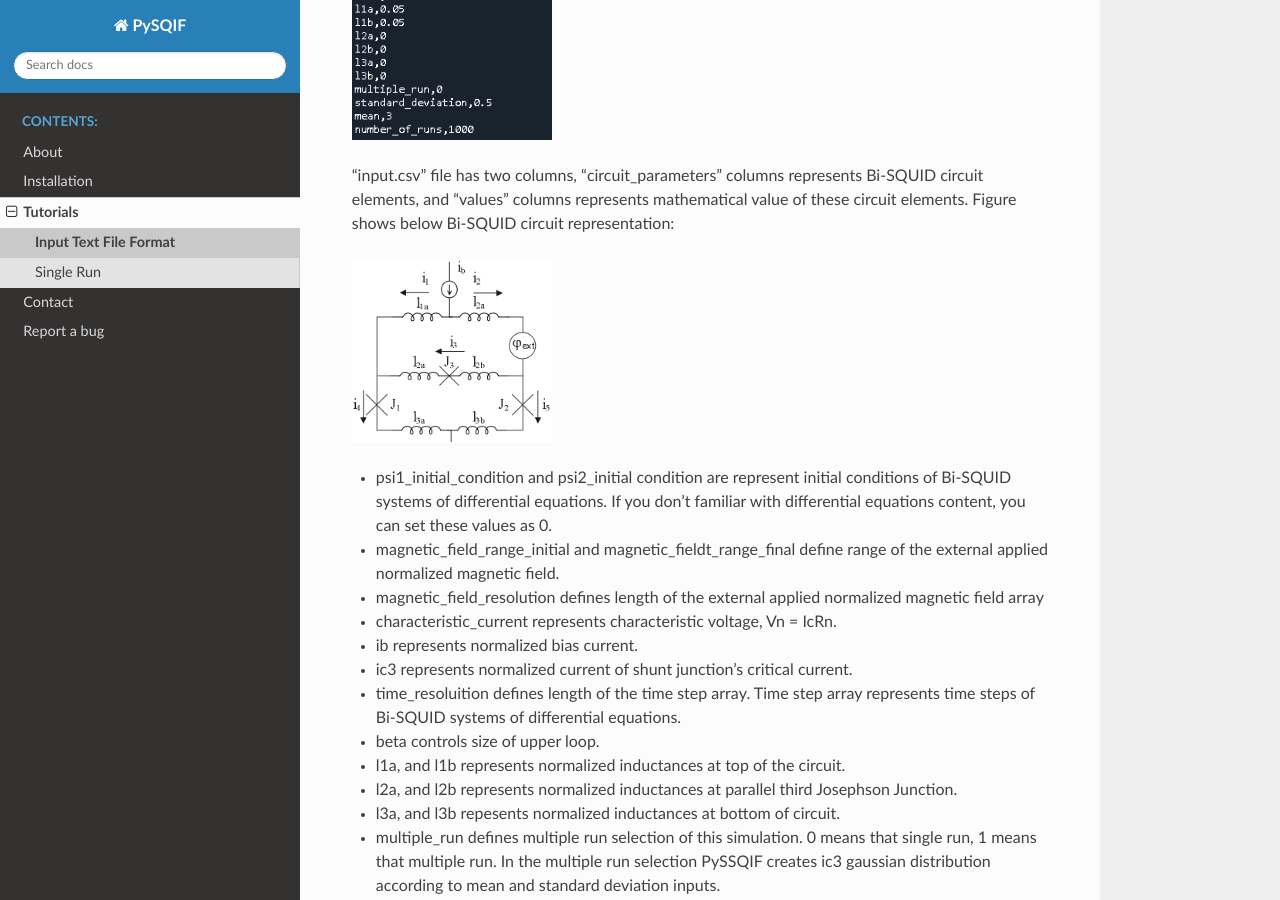
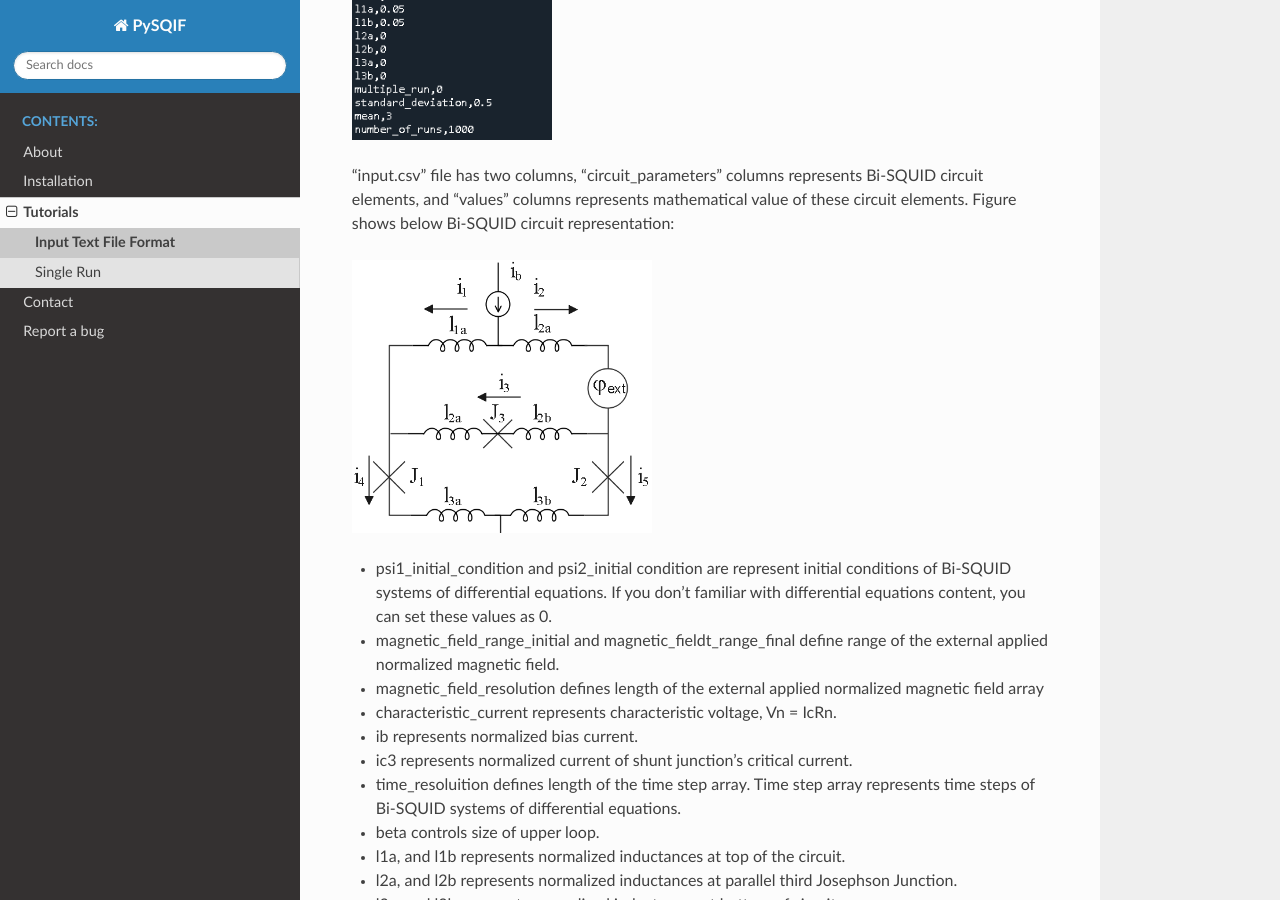
Before and after one commit to aakgn/PySQIF, a Sphinx documentation site: the page built from docs/source/input_text_file_format.rst, in a window 1280 px wide and 900 px high, scrolled down 379 px. Built offline with Sphinx 7.4.7 and the Read the Docs theme 2.0.0, drawn with Linux system fonts in a browser that asks for light colours; pages that are not in the unit, such as notebooks, are missing from menus.

Commit message:
Update input_text_file_format.rst

```diff
--- a/docs/source/input_text_file_format.rst
+++ b/docs/source/input_text_file_format.rst
@@ -17,7 +17,7 @@ Figure shows below Bi-SQUID circuit representation:
 
 
 .. image:: ../images/bi-squid.PNG
-   :width: 200
+   :width: 300
 
 
 * psi1_initial_condition and psi2_initial condition are represent initial conditions of Bi-SQUID systems of differential equations. If you don't familiar with differential equations content, you can set these values as 0.
```
